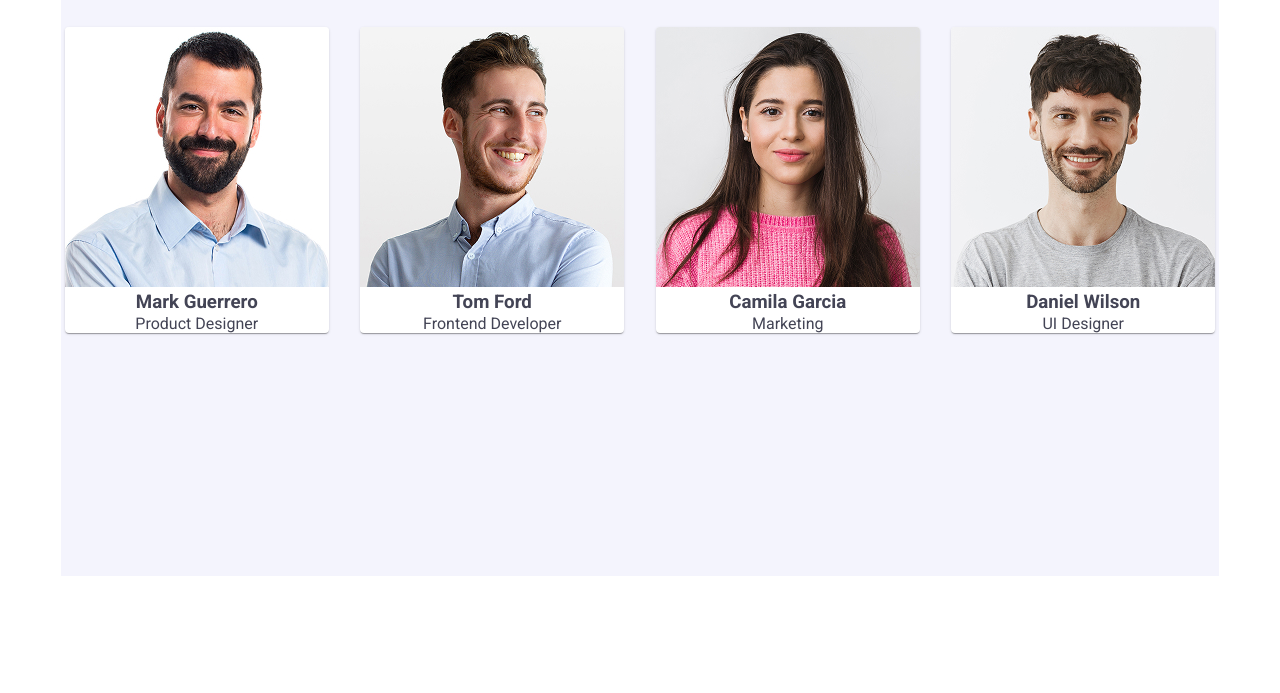
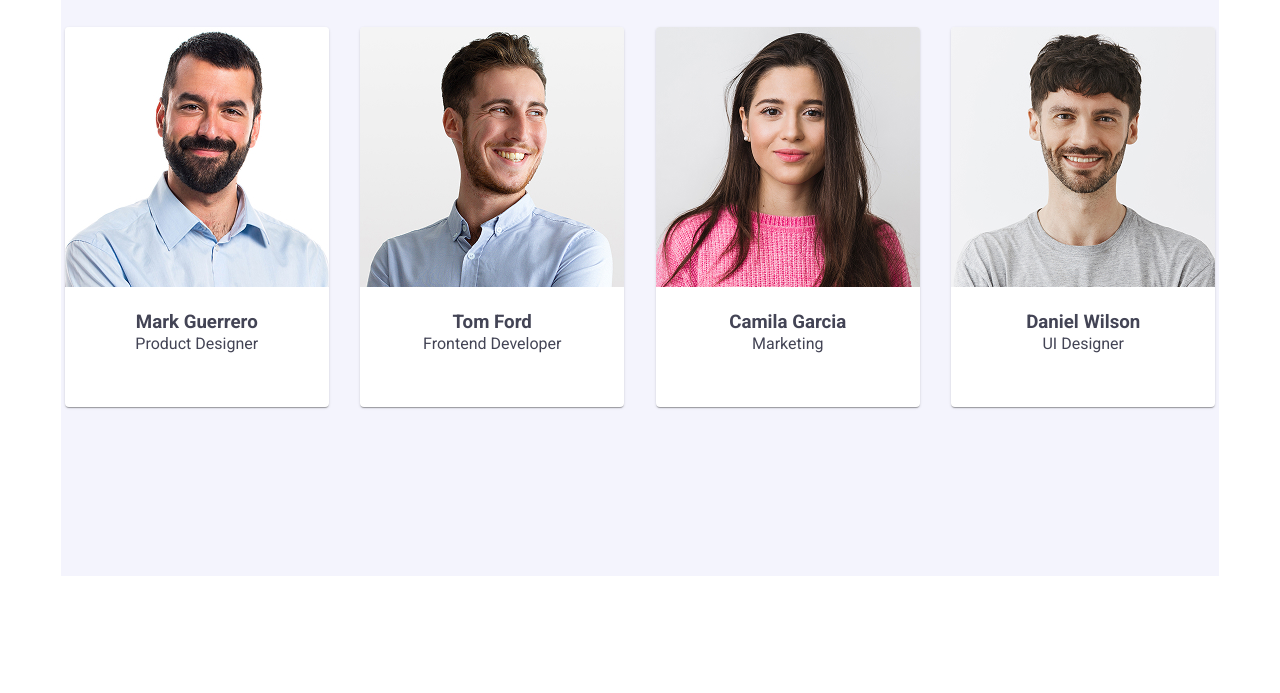
Before and after one commit to MirayBayan/goit-markup-hw-03, a plain HTML site: page index.html in a window 1280 px wide. Shown: the part 1308-2001 px from the top of the page. Drawn offline with nearby package versions, Linux system fonts and the light colour scheme.

Commit message:
second commit

```diff
--- a/css/styles.css
+++ b/css/styles.css
@@ -139,12 +139,11 @@ button:hover {
 .section-3 .section-3-ul .section-3-ul-item {
   list-style-type: none;
 }
-.section-3-ul-item h3 {
-  justify-content: space-evenly;
-}
 
 .card {
   overflow: hidden;
+  width: 264px;
+  height: 380px;
   gap: 32px;
   border-radius: 4px;
   background-color: #ffffff;
@@ -154,8 +153,9 @@ button:hover {
 .card-image {
   max-width: 100%;
 }
-.card h3 {
+.card-content {
   align-items: center;
+  padding: 20px;
 }
 .section-4 {
   padding: 120px 0;
--- a/index.html
+++ b/index.html
@@ -100,8 +100,10 @@
                   width="264"
                   height="260"
                 /><br />
+                <div class="card-content">
                 <h3>Mark Guerrero</h3>
                 <p>Product Designer</p>
+                </div>
               </div>
             </li>
             <li class="section-3-ul-item">
@@ -113,8 +115,10 @@
                   width="264"
                   height="260"
                 /><br />
+                <div class="card-content">
                 <h3>Tom Ford</h3>
                 <p>Frontend Developer</p>
+                </div>
               </div>
             </li>
             <li class="section-3-ul-item">
@@ -126,8 +130,10 @@
                   width="264"
                   height="260"
                 /><br />
+                <div class="card-content">
                 <h3>Camila Garcia</h3>
                 <p>Marketing</p>
+                </div>
               </div>
             </li>
             <li class="section-3-ul-item">
@@ -139,8 +145,10 @@
                   width="264"
                   height="260"
                 /><br />
+                <div class="card-content">
                 <h3>Daniel Wilson</h3>
                 <p>UI Designer</p>
+                </div>
               </div>
             </li>
           </ul>
```
